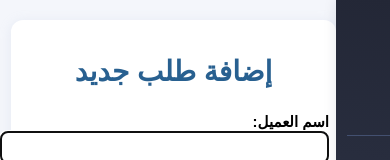
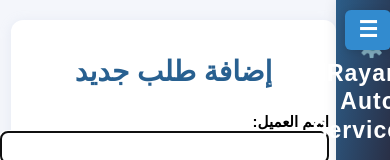
Before and after one commit to Fahmy112/Al-Rayan-Service, a Next.js app: page /add in a window 390 px wide. Shown: the top 160 px of the page. Built offline with nearby package versions, Linux system fonts and the light colour scheme; no server answers; the database is empty.

Commit message:
fix sidebar small screens

```diff
--- a/app/layout.tsx
+++ b/app/layout.tsx
@@ -1,6 +1,7 @@
 import Link from "next/link";
 import "./globals.css";
 import styles from "./sidebar.module.css";
+import { useState } from "react";
 
 export const metadata = {
   title: "AlRayan Auto Service",
@@ -17,11 +18,33 @@ const bottomLinks = [
 ];
 
 export default function RootLayout({ children }: { children: React.ReactNode }) {
+  const [sidebarOpen, setSidebarOpen] = useState<boolean>(false);
   return (
     <html lang="ar" dir="rtl">
       <body style={{ margin: 0, fontFamily: "Cairo, Arial, sans-serif", background: "#f4f6fb" }}>
         <div style={{ display: "flex", minHeight: "100vh" }}>
-          <aside className={styles.sidebar}>
+          <aside className={styles.sidebar + (sidebarOpen ? ' ' + styles.open : '')}>
+            <button
+              type="button"
+              aria-label={sidebarOpen ? "إغلاق القائمة" : "فتح القائمة"}
+              onClick={() => setSidebarOpen(o => !o)}
+              style={{
+                position: 'absolute',
+                top: 10,
+                right: 10,
+                zIndex: 10,
+                background: '#328bcf',
+                color: '#fff',
+                border: 'none',
+                borderRadius: 6,
+                padding: '7px 13px',
+                fontSize: 22,
+                fontWeight: 'bold',
+                cursor: 'pointer',
+                boxShadow: '0 2px 8px #0002',
+                display: 'block'
+              }}
+            >{sidebarOpen ? '×' : '☰'}</button>
             <div className={styles['sidebar-header']}>
               <span role="img" aria-label="gear">⚙️&nbsp;</span>
               <span style={{verticalAlign:'middle'}}>   AlRayan Auto Service</span>
@@ -30,14 +53,14 @@ export default function RootLayout({ children }: { children: React.ReactNode })
               {navLinks.map(link => (
                 <Link key={link.href} href={link.href} className={styles['sidebar-link']}>
                   <span className="icon">{link.icon}</span>
-                  <span>{link.name}</span>
+                  <span className={sidebarOpen ? styles['show-link-name'] : undefined}>{link.name}</span>
                 </Link>
               ))}
               <div className={styles['sidebar-divider']} />
               {bottomLinks.map(link => (
                 <Link key={link.href} href={link.href} className={styles['sidebar-link']}>
                   <span className="icon">{link.icon}</span>
-                  <span>{link.name}</span>
+                  <span className={sidebarOpen ? styles['show-link-name'] : undefined}>{link.name}</span>
                 </Link>
               ))}
             </nav>
```
